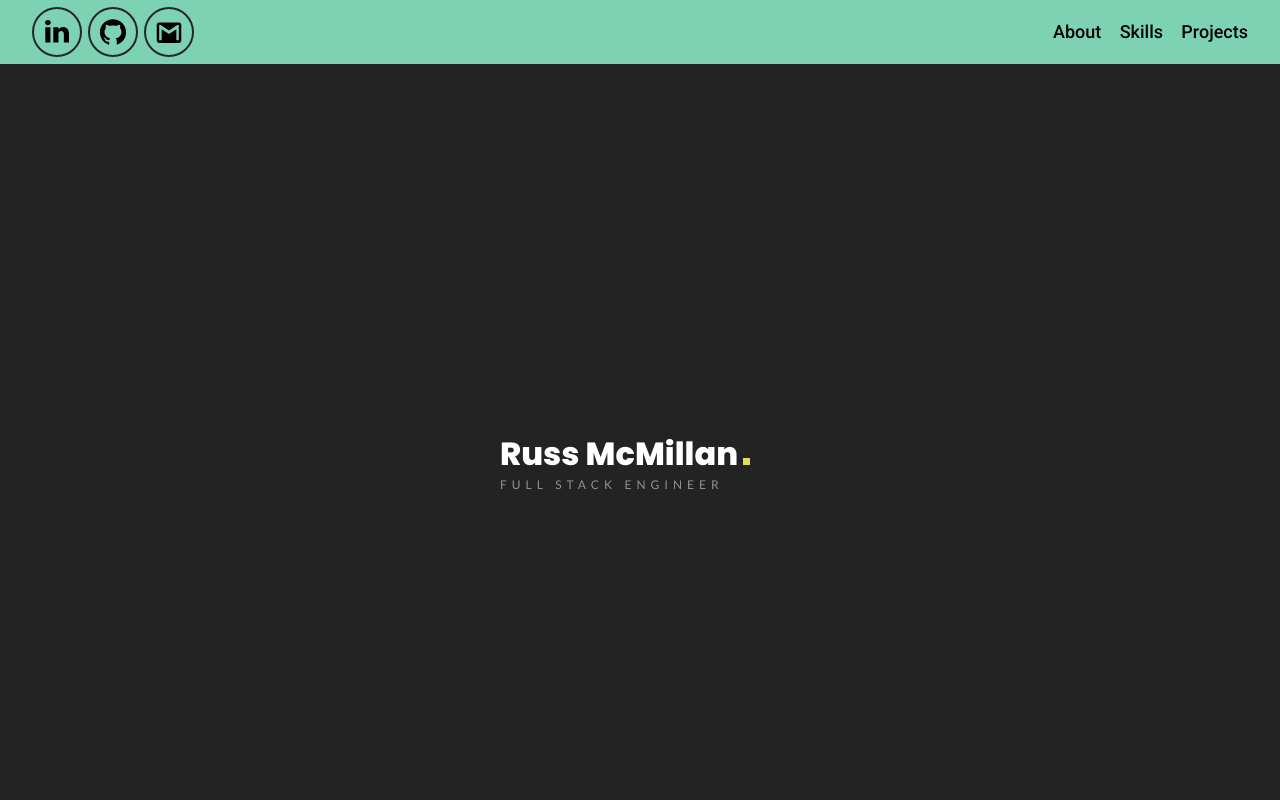
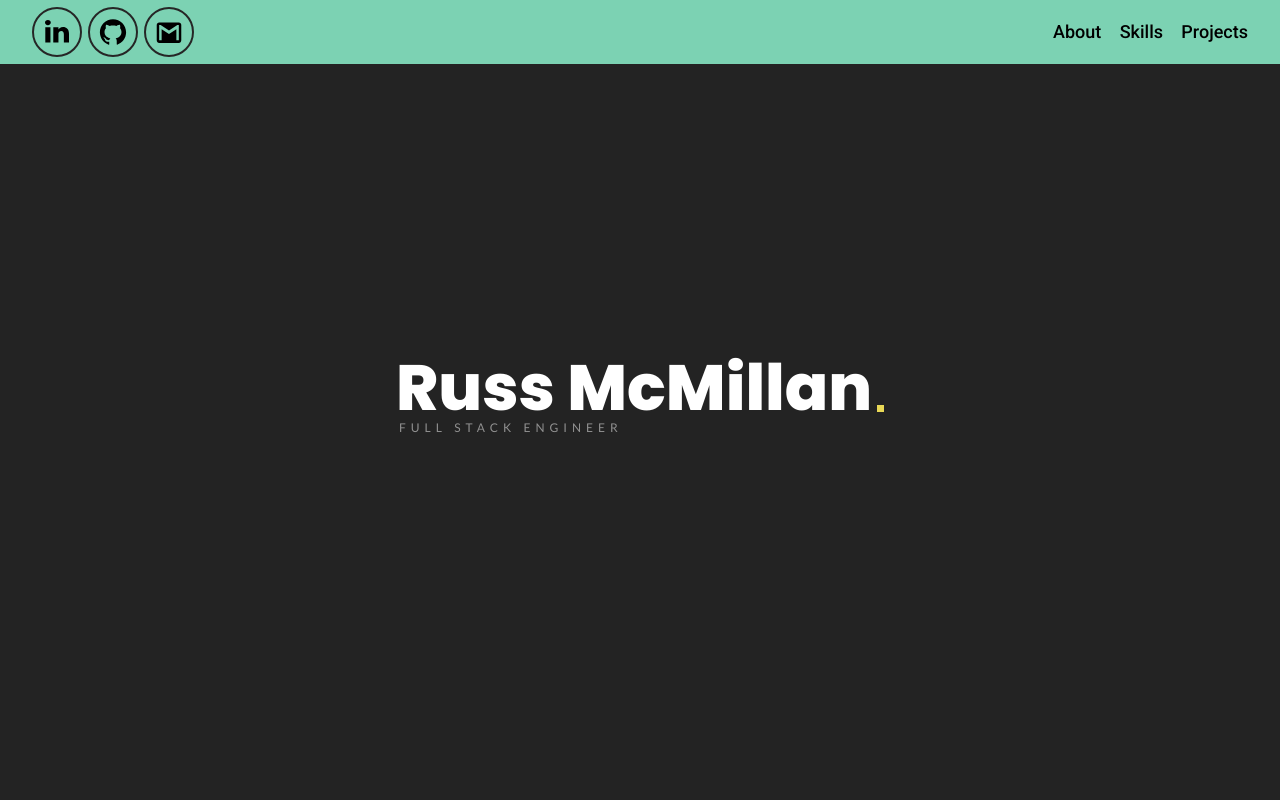
Before and after one commit to rfmcmillan/portfolio, a React app: page / in a window 1280 px wide. Shown: the top 800 px of the page. Built offline with nearby package versions, Linux system fonts and the light colour scheme.

Commit message:
sized banner

```diff
--- a/public/style.css
+++ b/public/style.css
@@ -15,9 +15,10 @@
 }
 
 .box {
-  width: 280px;
+  width: 488px;
   height: 250px;
   position: relative;
+  bottom: 64px;
   display: flex;
   justify-content: center;
   flex-direction: column;
@@ -28,7 +29,7 @@
   position: relative;
   display: flex;
   align-items: center;
-  height: 50px;
+  height: 60px;
 }
 
 #block-1 {
@@ -38,12 +39,13 @@
   position: absolute;
   animation: mainBlock 2s cubic-bezier(0.74, 0.06, 0.4, 0.92) forwards;
   display: flex;
+  margin-bottom: 10px;
 }
 
 h1 {
   font-family: 'Poppins';
   color: #fff;
-  font-size: 32px;
+  font-size: 64px;
   -webkit-animation: mainFadeIn 2s forwards;
   -o-animation: mainFadeIn 2s forwards;
   animation: mainFadeIn 2s forwards;
@@ -66,6 +68,7 @@ h1 {
   animation-delay: 2s;
   margin-left: 5px;
   margin-top: -10px;
+  margin-bottom: 10px;
   position: absolute;
   bottom: 13px;
   right: -12px;
@@ -77,7 +80,7 @@ h1 {
   display: flex;
   align-items: center;
   height: 30px;
-  margin-top: -10px;
+  margin-top: -5px;
 }
 
 .block-2 {
@@ -88,6 +91,7 @@ h1 {
   animation: secBlock 2s cubic-bezier(0.74, 0.06, 0.4, 0.92) forwards;
   animation-delay: 2s;
   display: flex;
+  margin-left: 3px;
 }
 
 #job-function {
@@ -100,6 +104,7 @@ h1 {
   font-size: 12px;
   text-transform: uppercase;
   letter-spacing: 5px;
+  margin-left: 3px;
 }
 
 @keyframes mainBlock {
```
